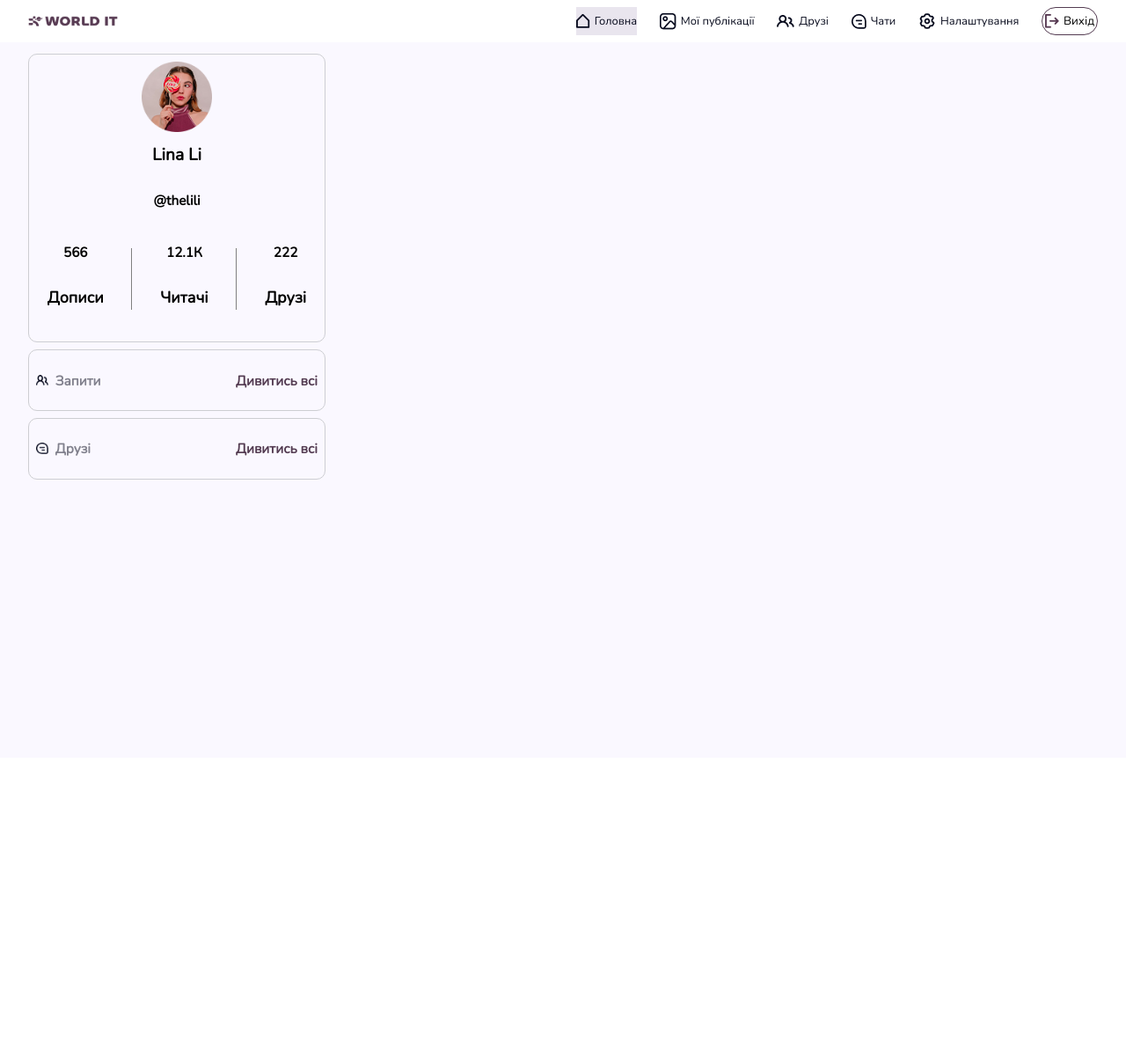
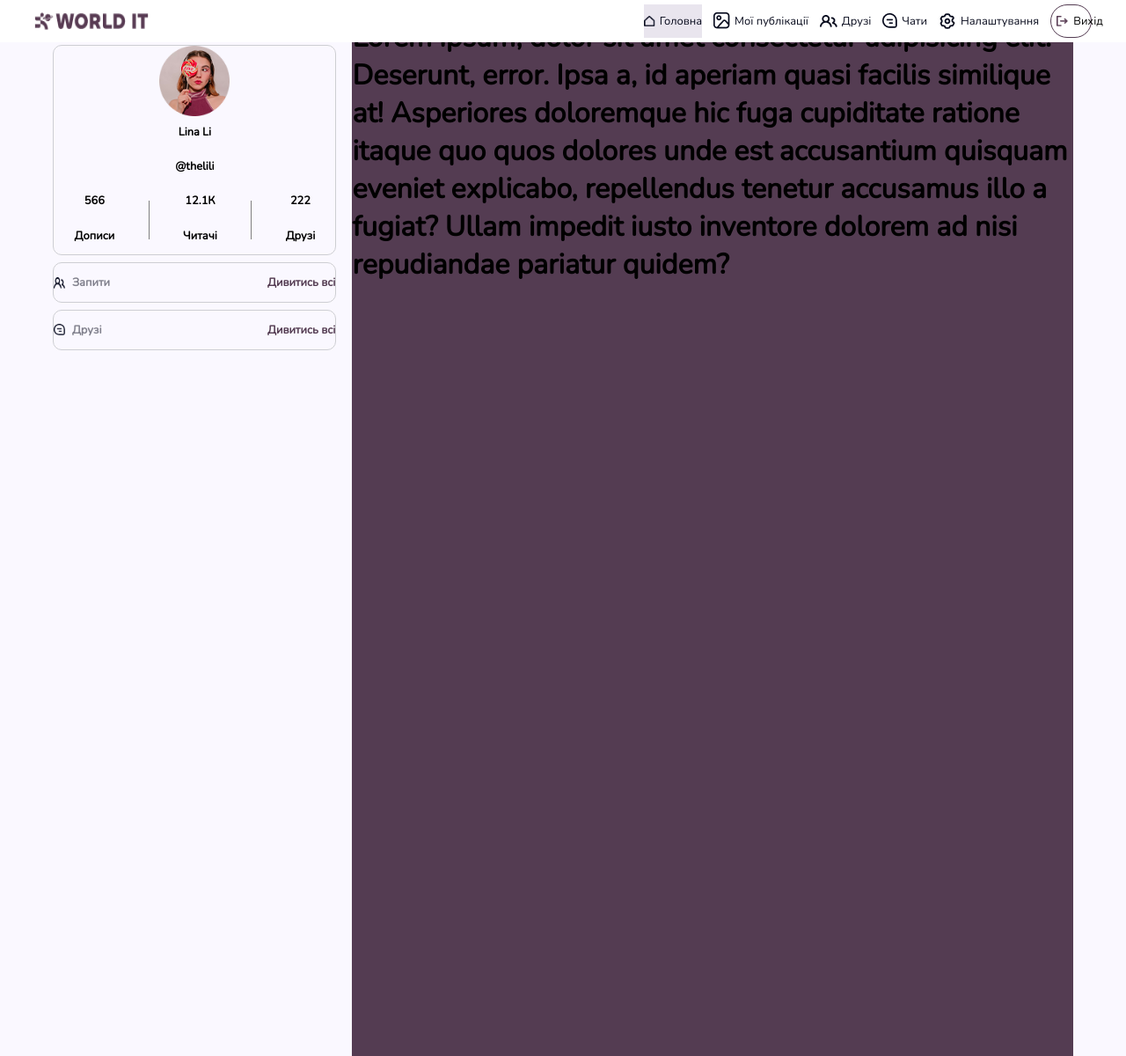
Before and after one commit to ArtemDema/Social-messanger, a Django app: page /home/ in a window 1280 px wide. Shown: the whole page at 88% size. Before the commit the page ends 545 px from the top, so only its background shows below. Run offline with Django 5.2, Linux system fonts and the light colour scheme.

Commit message:
worked on the project's statics

```diff
--- a/socialmessanger/friends_app/templates/friends_app/friends.html
+++ b/socialmessanger/friends_app/templates/friends_app/friends.html
@@ -7,7 +7,7 @@
 {% endblock %}
 
 {% block sidebar%}
-    <button id='main-btn'>Головна</button>
+    <button id='main-btn' class="select-button">Головна</button>
     <button id='requests-btn'>Запити</button>
     <button id='recomendations-btn'>Рекомендації</button>
     <button id='all-friends-btn'>Всі друзі</button>
--- a/socialmessanger/home_app/static/home_app/css/home.css
+++ b/socialmessanger/home_app/static/home_app/css/home.css
@@ -1,22 +1,20 @@
 .sidebar{
-    width: 25vw;
-    height: 100vh;
-    padding-left: 2.5vw;
+    width: clamp(0px, 25vw, 500px);
+    height: 60vh;
     display: flex;
     flex-direction: column;
     gap: 1vh;
-    padding-top: 1vw;
+    position: sticky;
+    top: 4vw;
 }
 
 .profile-block{
-    width: 25vw;
+    width: clamp(0px, 25vw, 450px);
     display: flex;
     flex-direction: column;
     align-items: center;
-    padding: 1vh;
     border-radius: 10px;
     border: 1px solid #CDCED2;
-
 }
 
 #profile-image{
@@ -28,38 +26,32 @@
     width: 100%;
     display: flex;
     flex-direction: row;
-    justify-content: space-between;
-    gap: 1.3vw;
+    justify-content: center;
     align-items: center;
+    gap: clamp(0px, 3vw, 40px);
 }
 
 .info{
     display: flex;
     flex-direction: column;
     align-items: center;
-    padding: 1vw;
     font-size: 100%;
 }
 
-#readers{
-    border-right: 0.1vw solid #CDCED2;
-    border-left: 0.1vw solid #CDCED2;
-}
-
 .block{
-    width: 25vw;
+    width: clamp(0px, 25vw, 450px);
     display: flex;
     flex-direction: row;
     justify-content: space-between;
     align-items: center;
     border-radius: 10px;
     border: 1px solid #CDCED2;
-    padding: 1vh;
+    position: sticky;
 }
 
 .block img{
-    width: 1.1vw;
-    height: 1.6vh;
+    width: clamp(0px, 1vw, 15px);
+    height: clamp(0px, 1vw, 15px);
 }
 
 .name-block{
@@ -72,11 +64,12 @@
 
 .name-block h2{
     color: #81818D;
-    font-size: 1.2vw;
+    font-size: clamp(0px, 1vw, 1rem);
 }
+
 .block h3{
     color: #543C52;
-    font-size: 1.2vw;
+    font-size: clamp(0px, 1vw, 1rem);
 }
 
 .vertical-line{
@@ -87,17 +80,17 @@
 }
 
 #name{
-    font-size: 1.5vw;
+    font-size: clamp(0px, 1vw, 1rem);
 }
 
 #username{
-    font-size: 1.2vw;
+    font-size: clamp(0px, 1vw, 1rem);
 }
 
 .count{
-    font-size: 1.2vw;
+    font-size: clamp(0px, 1vw, 1rem);
 }
 
 .description{
-    font-size: 1.4vw;
+    font-size: clamp(0px, 1vw, 1rem);
 }
--- a/socialmessanger/static/css/base.css
+++ b/socialmessanger/static/css/base.css
@@ -20,7 +20,15 @@ body{
     margin: 0;
     display: flex;
     flex-wrap: wrap;
+    flex-direction: row;
+    justify-content: center;
+    gap: clamp(20px, 1vw, 1px);
+}
 
+.content{
+    width: clamp(0px, 64vw, 1150px);
+    background-color: #543C52;
+    height: 1200px;
 }
 
 header{
@@ -28,22 +36,22 @@ header{
     height: 6vh;
     display: flex;
     flex-direction: row;
-    justify-content: space-between;
+    justify-content: center;
     align-items: center;
-    padding-left: 2.5vw;
-    padding-right: 2.5vw;
     background: white;
+    gap: clamp(1vw, 44vw, 860px);
+    position: fixed;
 }
 
 #logo{
-    max-height: 2vh;
-    width: 8vw;
+    height: clamp(0px, 4vw, 20px);
+    width: clamp(0px, 15vw, 130px);
 }
 
 header nav{
     display: flex;
     flex-direction: row;
-    gap: 2vw;
+    gap: clamp(0px, 1vw, 20px);
 }
 
 header a{
@@ -62,26 +70,38 @@ header div{
     gap: 0.4vw;
 }
 
-header button{
-    width: 5vw;
-    height: 4vh;
+button{
+    width: clamp(0px, 3.7vw, 95px);
+    height: clamp(0px, 3vw, 40px);
     border-radius: 30px;
     background-color: white;
     display: flex;
     flex-direction: row;
-    justify-content: center;
-    gap: 0.4vw;
     align-items: center;
     border: 1px solid #543C52;
     font-family: "Nunito-Regular";
+    gap: clamp(0px, 0.5vw, 8px);
+    font-size: clamp(0px, 1vw, 1rem);
+}
+
+button img{
+    width: clamp(0px, 1vw, 15px);
 }
 
 .select a{
-    font-size: 1vw;
+    font-size: clamp(0px, 1vw, 1rem);
+}
+
+.select img{
+    width: clamp(0px, 1vw, 15px);
 }
 
 .redirect-link a{
-    font-size: 1vw;
+    font-size: clamp(0px, 1vw, 1rem);
+}
+
+.select img{
+    width: clamp(0px, 1vw, 15px);
 }
 
 .select{
--- /dev/null
+++ b/socialmessanger/static/js/base.js
@@ -0,0 +1,19 @@
+const url = window.location.href
+
+const homeLink = document.querySelector(".home-link")
+const postLink = document.querySelector(".posts-link")
+const friendsLink = document.querySelector(".friends-link")
+const settingsLink = document.querySelector(".settings-link")
+
+if (url.includes("/home")){
+    homeLink.classList.add('select')
+}
+if (url.includes("/post")){
+    postLink.classList.add('select')
+}
+if (url.includes("/friends")){
+    friendsLink.classList.add('select')
+}
+if (url.includes("/settings")){
+    settingsLink.classList.add('select')
+}
--- a/socialmessanger/templates/base.html
+++ b/socialmessanger/templates/base.html
@@ -19,69 +19,31 @@
         <img src="{% static 'images/logo.png' %}" alt="" id = 'logo'>
 
         <nav>
-
-            {% if which_site == "home" %}
-                <div class="select" class="redirect-link">
+            <div class="redirect-link home-link">
                 <img src="{% static 'images/home.png' %}" alt="">
                 <a href="{% url 'home_page' %}">Головна</a>
             </div>
-            {% else %}
-                <div class="redirect-link">
-                    <img src="{% static 'images/home.png' %}" alt="">
-                    <a href="{% url 'home_page' %}">Головна</a>
-                </div>
-            {% endif %}
 
 
-            {% if which_site == "post" %}
-                <div class="select" class="redirect-link">
+            <div class="redirect-link posts-link">
                 <img src="{% static 'images/posts.png' %}" alt="">
                 <a href="{% url 'post_page' %}">Мої публікації</a>
             </div>
-            {% else %}
-                <div class="redirect-link">
-                    <img src="{% static 'images/posts.png' %}" alt="">
-                    <a href="{% url 'post_page' %}">Мої публікації</a>
-                </div>
-            {% endif %}
 
-
-            {% if which_site == "friends" %}
-                <div class="select" class="redirect-link">
+            <div  class="redirect-link friends-link">
                 <img src="{% static 'images/friends.png' %}" alt="">
                 <a href="{% url 'friends_page' %}">Друзі</a>
             </div>
-            {% else %}
-                <div  class="redirect-link">
-                    <img src="{% static 'images/friends.png' %}" alt="">
-                    <a href="{% url 'friends_page' %}">Друзі</a>
-                </div>
-            {% endif %}
 
-            {% if which_site == "chats" %}
-                <div class="select" class="redirect-link">
-                    <img src="{% static 'images/chats.png' %}" alt="">
-                    <a href="{% url 'home_page' %}">Чати</a>
-                </div>
-            {% else %}
             <div class="redirect-link">
                 <img src="{% static 'images/chats.png' %}" alt="">
                 <a href="{% url 'home_page' %}">Чати</a>
             </div>
-            {% endif %}
 
-
-            {% if which_site == "settings" %}
-                <div class="select" class="redirect-link">
+            <div class="redirect-link settings-link">
                 <img src="{% static 'images/settings.png' %}" alt="">
                 <a href="{% url 'settings_page' %}">Налаштування</a>
             </div>
-            {% else %}
-                <div class="redirect-link">
-                    <img src="{% static 'images/settings.png' %}" alt="">
-                    <a href="{% url 'settings_page' %}">Налаштування</a>
-                </div>
-            {% endif %}
 
             <button>
                 <img src="{% static 'images/exit.png' %}" alt="">
@@ -97,10 +59,12 @@
 
     <div class="content">
         {% block content %}
+        <h1>Lorem ipsum, dolor sit amet consectetur adipisicing elit. Deserunt, error. Ipsa a, id aperiam quasi facilis similique at! Asperiores doloremque hic fuga cupiditate ratione itaque quo quos dolores unde est accusantium quisquam eveniet explicabo, repellendus tenetur accusamus illo a fugiat? Ullam impedit iusto inventore dolorem ad nisi repudiandae pariatur quidem?</h1>
         {% endblock %}
     </div>
 
     {% block scripts %}
     {% endblock %}
+    <script src="{% static 'js/base.js' %}"></script>
 </body>
 </html>
--- a/socialmessanger/user_app/static/user_app/css/user.css
+++ b/socialmessanger/user_app/static/user_app/css/user.css
@@ -6,13 +6,11 @@
 }
 
 .sidebar{
-    width: 25vw;
-    height: 100vh;
-    padding-left: 2.5vw;
+    width: clamp(0px, 25vw, 500px);
+    height: 60vh;
     display: flex;
     flex-direction: column;
     gap: 1vh;
-    padding-top: 1vw;
 }
 
 .sidebar button{
```
Also changed, not shown: socialmessanger/friends_app/static/friends_app/css/friends.css (+13 -6 lines), socialmessanger/friends_app/static/friends_app/js/buttons.js (+21 -0 lines). Lines whose indentation alone changed are shown as unchanged.
